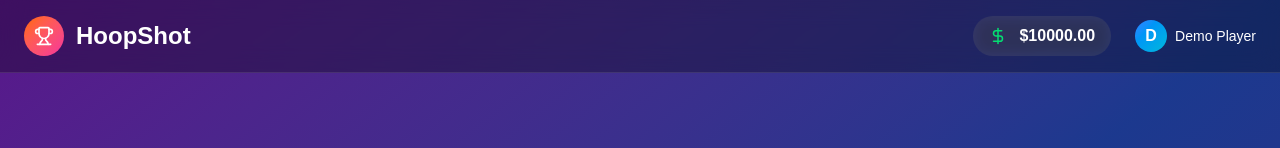
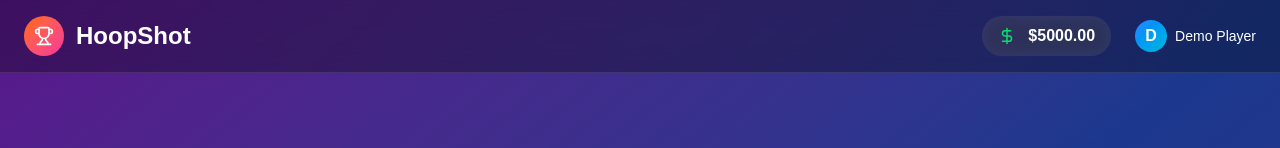
Before and after one commit to mok1ne/basketball-project, a Next.js app: page / in a window 1280 px wide. Shown: the top 148 px of the page. Built offline with nearby package versions, Linux system fonts and the light colour scheme.

Commit message:
Alfa v1.2.2: Увеличил лимит для ботов в мультиплеере, уменьшил бюджет игроку

```diff
--- a/src/app/page.tsx
+++ b/src/app/page.tsx
@@ -60,7 +60,7 @@ export default function App() {
   ];
 
   const [currentView, setCurrentView] = useState<string>('home');
-  const [user, setUser] = useState<User>({ name: 'Demo Player', email: 'demo@hoopshot.com', balance: 10000 });
+  const [user, setUser] = useState<User>({ name: 'Demo Player', email: 'demo@hoopshot.com', balance: 5000 });
   const [gameState, setGameState] = useState<GameState | null>(null);
   const [betAmount, setBetAmount] = useState<number>(50);
   const [prediction, setPrediction] = useState<Outcome | null>(null);
@@ -123,7 +123,7 @@ export default function App() {
         } else if (roll < 0.95) {
           amount = Math.floor(Math.random() * 350) + 150; // 150-500
         } else {
-          amount = Math.floor(Math.random() * 500) + 500; // 500-1000
+          amount = Math.floor(Math.random() * 500) + 3500; // 500-1000
         }
 
         initialBots.push({
```
